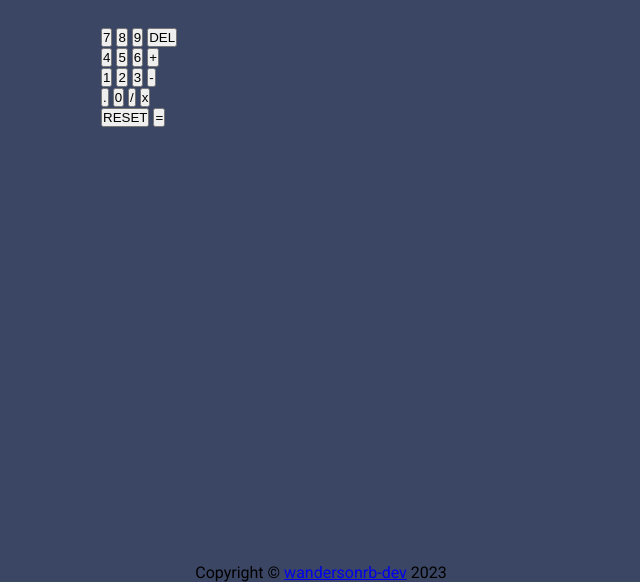
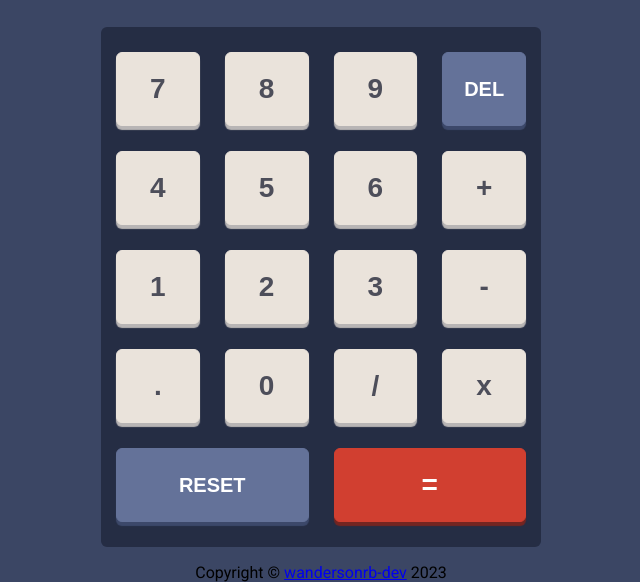
Before and after one commit to wandersonrb-dev/odin-calculator, a plain HTML site: page index.html in a window 1280 px wide. Shown: the part 218-800 px from the top of the page, without its empty margins (319-959 px from the left). Drawn offline with Linux system fonts and the light colour scheme.

Commit message:
Create Keypad

```diff
--- a/index.html
+++ b/index.html
@@ -17,7 +17,7 @@
           <button>7</button>
           <button>8</button>
           <button>9</button>
-          <button>DEL</button>
+          <button id="delete">DEL</button>
         </div>
         <div class="row">
           <button>4</button>
@@ -38,8 +38,8 @@
           <button>x</button>
         </div>
         <div class="row">
-          <button>RESET</button>
-          <button>=</button>
+          <button id="reset">RESET</button>
+          <button id="equal">=</button>
         </div>
       </div>
     </div>
--- a/style.css
+++ b/style.css
@@ -38,7 +38,64 @@ body {
 }
 
 .keypad-bg {
-  flex: 2;
+  background: #252D44;
+  border-radius: 6px;
+}
+
+.keypad {
+  display: flex;
+  flex-direction: column;
+  gap: 25px;
+  margin: 25px 15px;
+}
+
+.row{
+  display: flex;
+  gap: 25px;
+}
+
+button {
+  flex: 1;
+  background: #EAE3DB;
+  padding: 20px;
+  border-radius: 6px;
+  border: 1px solid rgb(234, 227, 219);
+  box-shadow: 0 4px 1px 0px rgba(234, 227, 219, 0.75);
+  color: #4D4E5A;
+  font-size: 28px;
+  font-weight: bold;
+  cursor: pointer;
+}
+
+button:hover {
+  background: rgba(234, 227, 219, 0.85);
+  transition-duration: 0.5s;
+  /* border: none */
+}
+
+#delete,
+#reset {
+  font-size: 20px;
+  background: #647299;
+  color: #fff;
+  border-color: #647299;
+  box-shadow: 0 4px 1px 0px rgba(65, 78, 113, 0.85);
+}
+
+#delete:hover,
+#reset:hover {
+  background: rgba(100, 114, 153, 0.85);
+}
+
+#equal {
+  background: #D13F30;
+  color: #fff;
+  border-color: #D13F30;
+  box-shadow: 0 4px 1px 0px rgba(143, 35, 22, 0.75);
+}
+
+#equal:hover {
+  background: rgba(209, 64, 48, 0.75);
 }
 
 h1 {
```
